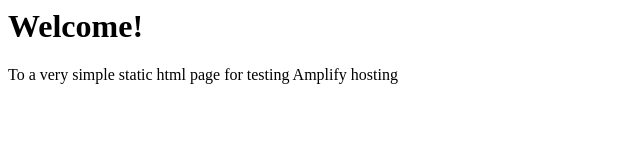
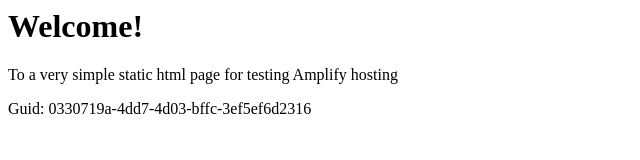
Before and after one commit to aws-aemilia-pdx/Github-PR-Commit-Integration-Test-DoNotTouch-GithubWebhookPreviewCanaryTest-v1-prod-us-west-2, a website: page src/index.html in a window 1280 px wide. Shown: the whole page, without its empty margins (0-640 px from the left). Drawn offline with Linux system fonts and the light colour scheme.

Commit message:
commit from integ tests

```diff
--- a/src/index.html
+++ b/src/index.html
@@ -1,3 +1,5 @@
+
+
 <html lang="en">
 
 <head>
@@ -10,6 +12,6 @@
 <body>
     <h1>Welcome!</h1>
     <p>To a very simple static html page for testing Amplify hosting</p>
-</body>
+    <p>Guid: 0330719a-4dd7-4d03-bffc-3ef5ef6d2316</p></body>
 
 </html>
```
